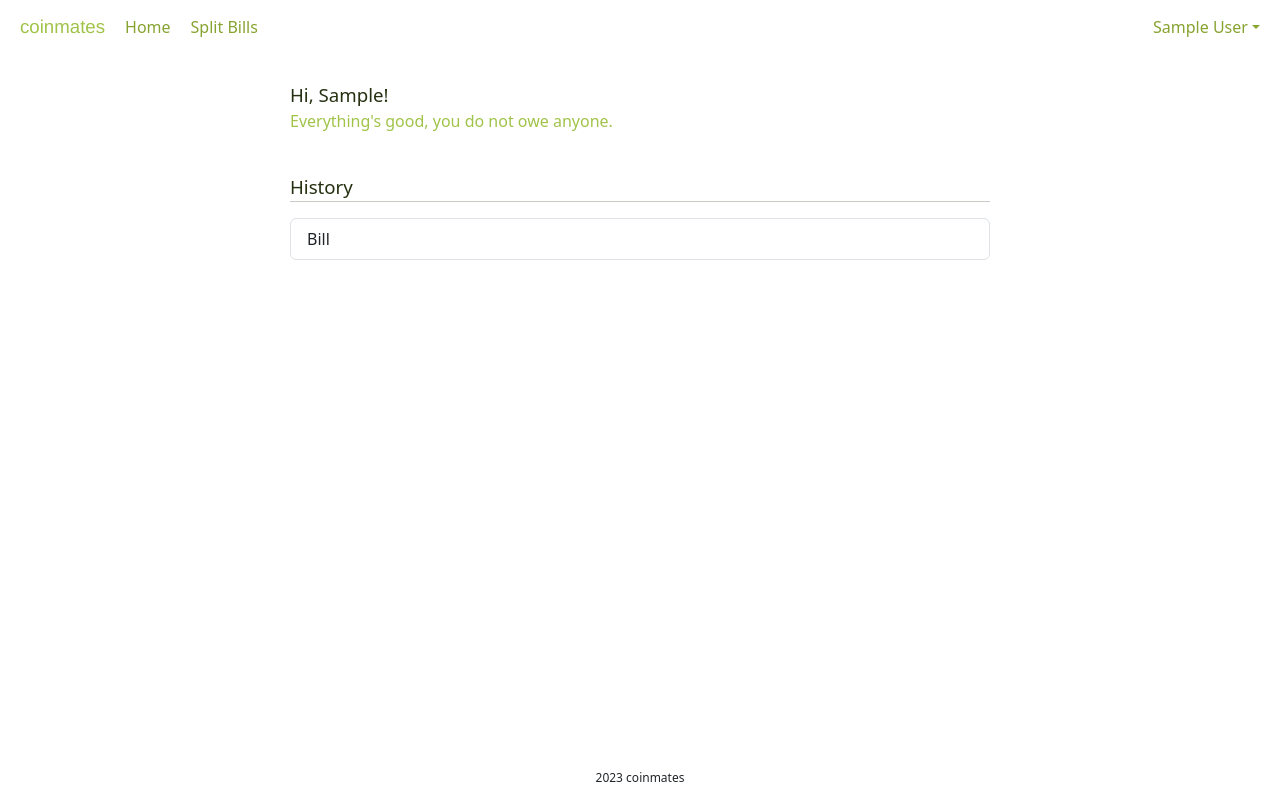
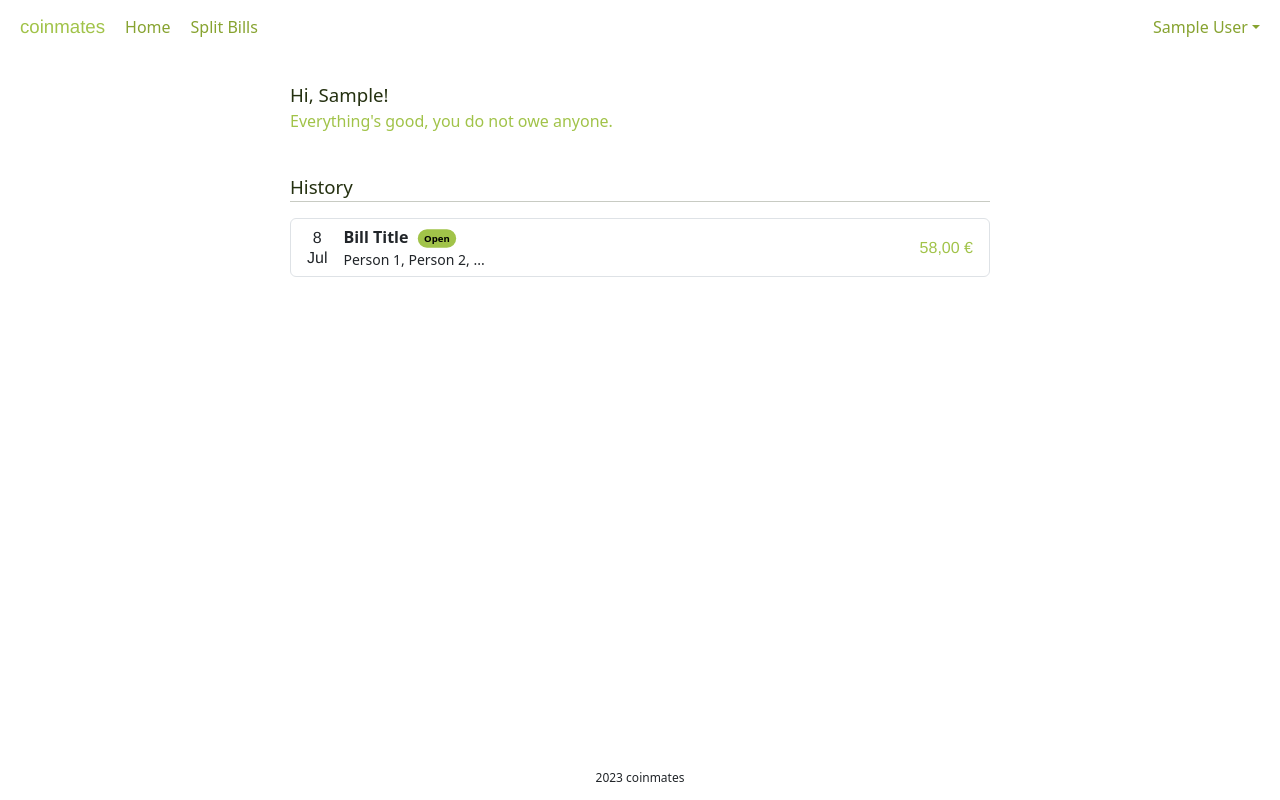
Before and after one commit to stjomd/coinmates, a React (Vite) app in the folder frontend/: page /home in a window 1280 px wide. Built offline with nearby package versions, Linux system fonts and the light colour scheme; sample sign-in values are in the browser's storage; a web font is replaced by a local one.

Commit message:
Style bill card

```diff
--- a/frontend/src/components/bill-card/BillCard.scss
+++ b/frontend/src/components/bill-card/BillCard.scss
@@ -0,0 +1,41 @@
+@use '../../fonts';
+
+.bc-container {
+	display: flex;
+	justify-content: space-between;
+	align-items: center;
+	column-gap: 16px;
+	margin: 0 !important;
+	& div {
+		margin: 0;
+	}
+}
+
+.bc-title {
+	font-weight: bold;
+}
+
+.bc-date {
+	display: flex;
+	align-items: center;
+	flex-direction: column;
+	& span {
+		font-family: fonts.$display-font-family;
+		line-height: 1.25;
+		margin: 0;
+	}
+}
+
+.bc-details {
+	display: flex;
+	flex-grow: 1;
+	flex-direction: column;
+	& span {
+		line-height: 1.25;
+		margin: 0;
+	}
+}
+
+.bc-persons {
+	font-size: 0.875em;
+}
--- a/frontend/src/components/bill-card/BillCard.tsx
+++ b/frontend/src/components/bill-card/BillCard.tsx
@@ -3,7 +3,24 @@ import './BillCard.scss'
 function BillCard() {
 	return (
 		<ul className='list-group'>
-			<li className='list-group-item'>Bill</li>
+			<li className='list-group-item'>
+				<div className='bc-container'>
+					<div className='bc-date'>
+						<span>8</span>
+						<span>Jul</span>
+					</div>
+					<div className='bc-details'>
+						<span className='bc-title'>
+							Bill Title{' '}
+							<span className='badge rounded-pill text-bg-primary'>Open</span>
+						</span>
+						<span className='bc-persons'>Person 1, Person 2, ...</span>
+					</div>
+					<div className='bc-price'>
+						<span className='logo'>58,00 &euro;</span>
+					</div>
+				</div>
+			</li>
 		</ul>
 	)
 }
```
